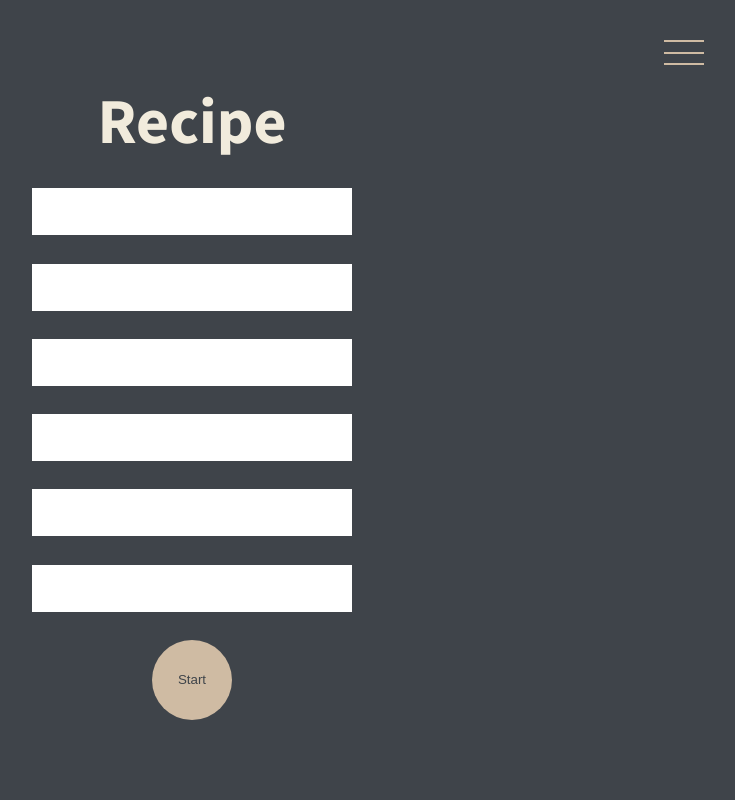
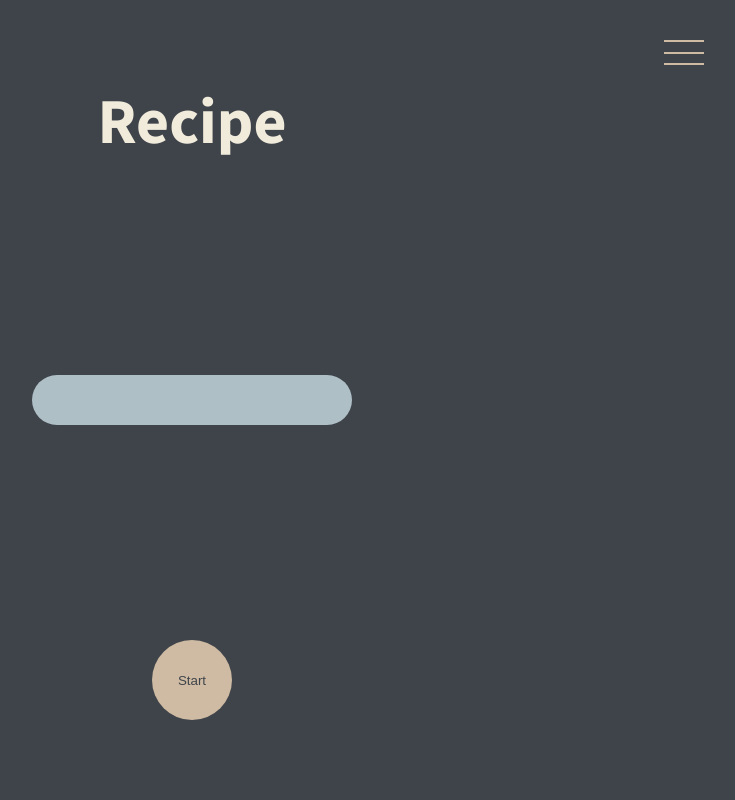
Before and after one commit to stevedylandev/devtimer, a React (Create React App) app: page / in a window 1280 px wide. Shown: the top 800 px of the page, without its empty margins (448-1183 px from the left). Built offline with nearby package versions, Linux system fonts and the light colour scheme.

Commit message:
styled inputs

```diff
--- a/src/components/Recipe.js
+++ b/src/components/Recipe.js
@@ -6,11 +6,6 @@ const Recipe = () => {
     <RecipeContainer>
       <RecipeForm>
         <h1>Recipe</h1>
-        <RecipeInput />
-        <RecipeInput />
-        <RecipeInput />
-        <RecipeInput />
-        <RecipeInput />
         <RecipeInput />
         <StartButton>Start</StartButton>
       </RecipeForm>
@@ -41,6 +36,14 @@ const RecipeForm = styled.div`
 const RecipeInput = styled.input`
   border: none;
   padding: 1rem 2rem;
+  border-radius: 30px;
+  background: #AFBFC6;
+  color: #3f444a;
+  font-size: 16px;
+  text-align: center;
+  :focus {
+    outline: none;
+  }
 `;
 
 const StartButton = styled.button`
```
